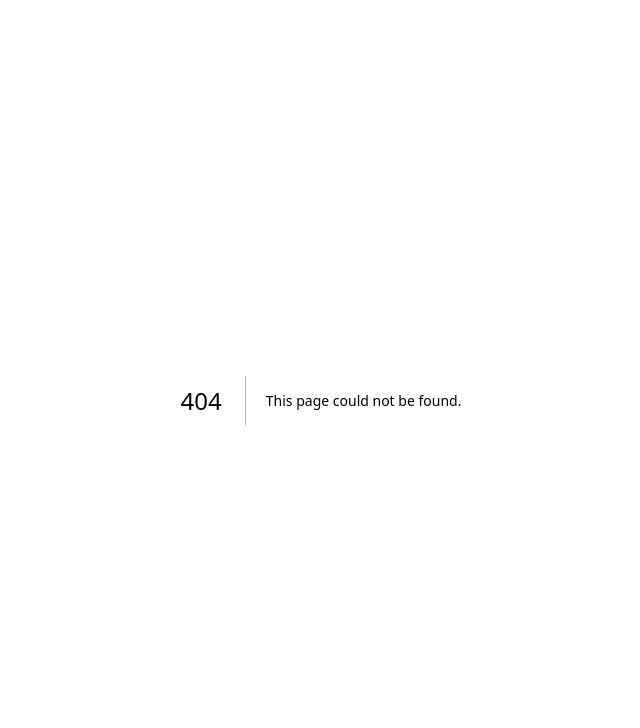
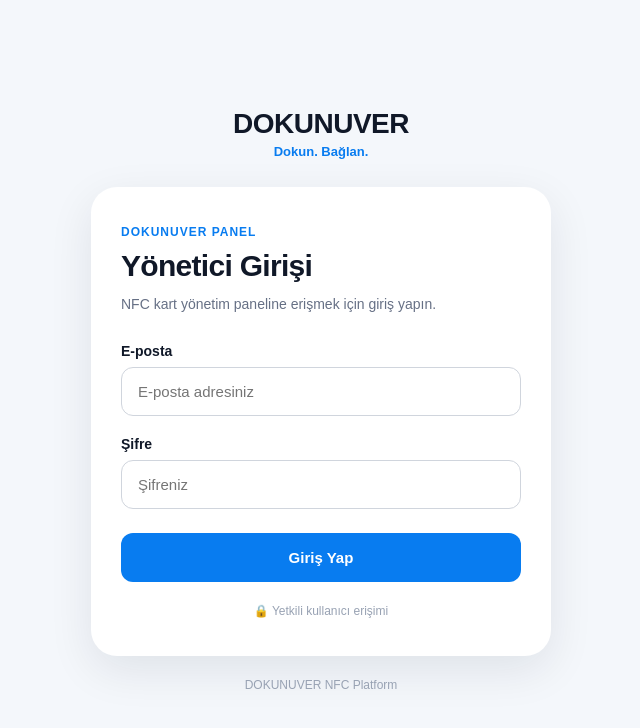
Before and after one commit to temurtasyucel-ops/dokunuver-Web, a Next.js app: page /panel/login in a window 1280 px wide. Before the commit this address had no page. Shown: the top 728 px of the page, without its empty margins (319-959 px from the left). Built offline with nearby package versions, Linux system fonts and the light colour scheme.

Commit message:
Create admin login page

```diff
--- /dev/null
+++ b/app/panel/login/page.js
@@ -0,0 +1,262 @@
+"use client";
+
+import { useState } from "react";
+import { useRouter } from "next/navigation";
+
+export default function LoginPage() {
+  const router = useRouter();
+
+  const [email, setEmail] = useState("");
+  const [password, setPassword] = useState("");
+  const [loading, setLoading] = useState(false);
+  const [error, setError] = useState("");
+
+  async function handleLogin(e) {
+    e.preventDefault();
+
+    setLoading(true);
+    setError("");
+
+    try {
+      const url = process.env.NEXT_PUBLIC_SUPABASE_URL;
+      const key = process.env.NEXT_PUBLIC_SUPABASE_PUBLISHABLE_KEY;
+
+      const response = await fetch(
+        `${url}/auth/v1/token?grant_type=password`,
+        {
+          method: "POST",
+          headers: {
+            apikey: key,
+            "Content-Type": "application/json",
+          },
+          body: JSON.stringify({
+            email,
+            password,
+          }),
+        }
+      );
+
+      const data = await response.json();
+
+      if (!response.ok) {
+        throw new Error("E-posta veya şifre hatalı.");
+      }
+
+      localStorage.setItem(
+        "dokunuver_access_token",
+        data.access_token
+      );
+
+      localStorage.setItem(
+        "dokunuver_refresh_token",
+        data.refresh_token
+      );
+
+      router.push("/panel");
+    } catch (err) {
+      setError(err.message || "Giriş yapılamadı.");
+    } finally {
+      setLoading(false);
+    }
+  }
+
+  return (
+    <main style={styles.page}>
+      <div style={styles.container}>
+        <div style={styles.brand}>
+          <div style={styles.logo}>DOKUNUVER</div>
+          <div style={styles.slogan}>Dokun. Bağlan.</div>
+        </div>
+
+        <div style={styles.card}>
+          <div style={styles.badge}>DOKUNUVER PANEL</div>
+
+          <h1 style={styles.title}>Yönetici Girişi</h1>
+
+          <p style={styles.description}>
+            NFC kart yönetim paneline erişmek için giriş yapın.
+          </p>
+
+          <form onSubmit={handleLogin}>
+            <label style={styles.label}>
+              E-posta
+            </label>
+
+            <input
+              type="email"
+              value={email}
+              onChange={(e) => setEmail(e.target.value)}
+              placeholder="E-posta adresiniz"
+              autoComplete="email"
+              required
+              style={styles.input}
+            />
+
+            <label style={styles.label}>
+              Şifre
+            </label>
+
+            <input
+              type="password"
+              value={password}
+              onChange={(e) => setPassword(e.target.value)}
+              placeholder="Şifreniz"
+              autoComplete="current-password"
+              required
+              style={styles.input}
+            />
+
+            {error && (
+              <div style={styles.error}>
+                {error}
+              </div>
+            )}
+
+            <button
+              type="submit"
+              disabled={loading}
+              style={{
+                ...styles.button,
+                opacity: loading ? 0.7 : 1,
+              }}
+            >
+              {loading ? "Giriş yapılıyor..." : "Giriş Yap"}
+            </button>
+          </form>
+
+          <div style={styles.security}>
+            🔒 Yetkili kullanıcı erişimi
+          </div>
+        </div>
+
+        <div style={styles.footer}>
+          DOKUNUVER NFC Platform
+        </div>
+      </div>
+    </main>
+  );
+}
+
+const styles = {
+  page: {
+    minHeight: "100vh",
+    background: "#f4f7fb",
+    fontFamily: "Arial, sans-serif",
+    display: "flex",
+    alignItems: "center",
+    justifyContent: "center",
+    padding: "24px",
+    boxSizing: "border-box",
+  },
+
+  container: {
+    width: "100%",
+    maxWidth: "460px",
+  },
+
+  brand: {
+    textAlign: "center",
+    marginBottom: "28px",
+  },
+
+  logo: {
+    fontSize: "28px",
+    fontWeight: "900",
+    color: "#101828",
+    letterSpacing: "-0.5px",
+  },
+
+  slogan: {
+    marginTop: "4px",
+    color: "#087cf0",
+    fontSize: "13px",
+    fontWeight: "700",
+  },
+
+  card: {
+    background: "#ffffff",
+    borderRadius: "26px",
+    padding: "38px 30px",
+    boxShadow: "0 14px 45px rgba(16,24,40,0.09)",
+  },
+
+  badge: {
+    color: "#087cf0",
+    fontSize: "12px",
+    fontWeight: "800",
+    letterSpacing: "1px",
+    marginBottom: "10px",
+  },
+
+  title: {
+    margin: "0",
+    color: "#101828",
+    fontSize: "30px",
+    letterSpacing: "-0.7px",
+  },
+
+  description: {
+    color: "#667085",
+    fontSize: "14px",
+    lineHeight: "1.6",
+    margin: "10px 0 28px",
+  },
+
+  label: {
+    display: "block",
+    color: "#101828",
+    fontSize: "14px",
+    fontWeight: "700",
+    marginBottom: "8px",
+  },
+
+  input: {
+    width: "100%",
+    boxSizing: "border-box",
+    padding: "15px 16px",
+    borderRadius: "12px",
+    border: "1px solid #d0d5dd",
+    fontSize: "15px",
+    outline: "none",
+    marginBottom: "20px",
+    background: "#ffffff",
+    color: "#101828",
+  },
+
+  button: {
+    width: "100%",
+    border: "none",
+    background: "#087cf0",
+    color: "#ffffff",
+    padding: "16px",
+    borderRadius: "12px",
+    fontSize: "15px",
+    fontWeight: "800",
+    cursor: "pointer",
+    marginTop: "4px",
+  },
+
+  error: {
+    background: "#fef3f2",
+    color: "#b42318",
+    border: "1px solid #fecdca",
+    borderRadius: "10px",
+    padding: "12px",
+    fontSize: "13px",
+    marginBottom: "16px",
+  },
+
+  security: {
+    textAlign: "center",
+    color: "#98a2b3",
+    fontSize: "12px",
+    marginTop: "22px",
+  },
+
+  footer: {
+    textAlign: "center",
+    color: "#98a2b3",
+    fontSize: "12px",
+    marginTop: "22px",
+  },
+};
```
